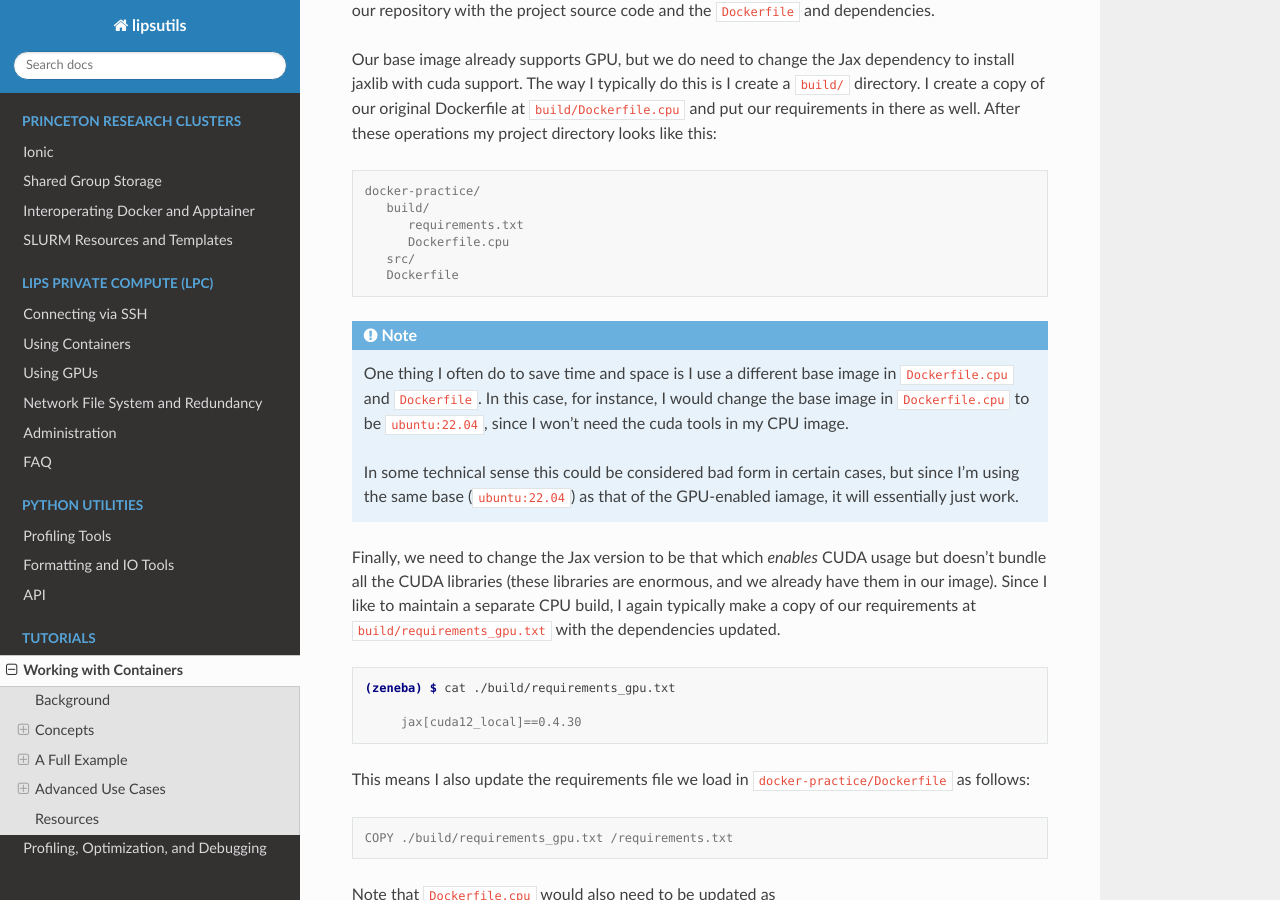
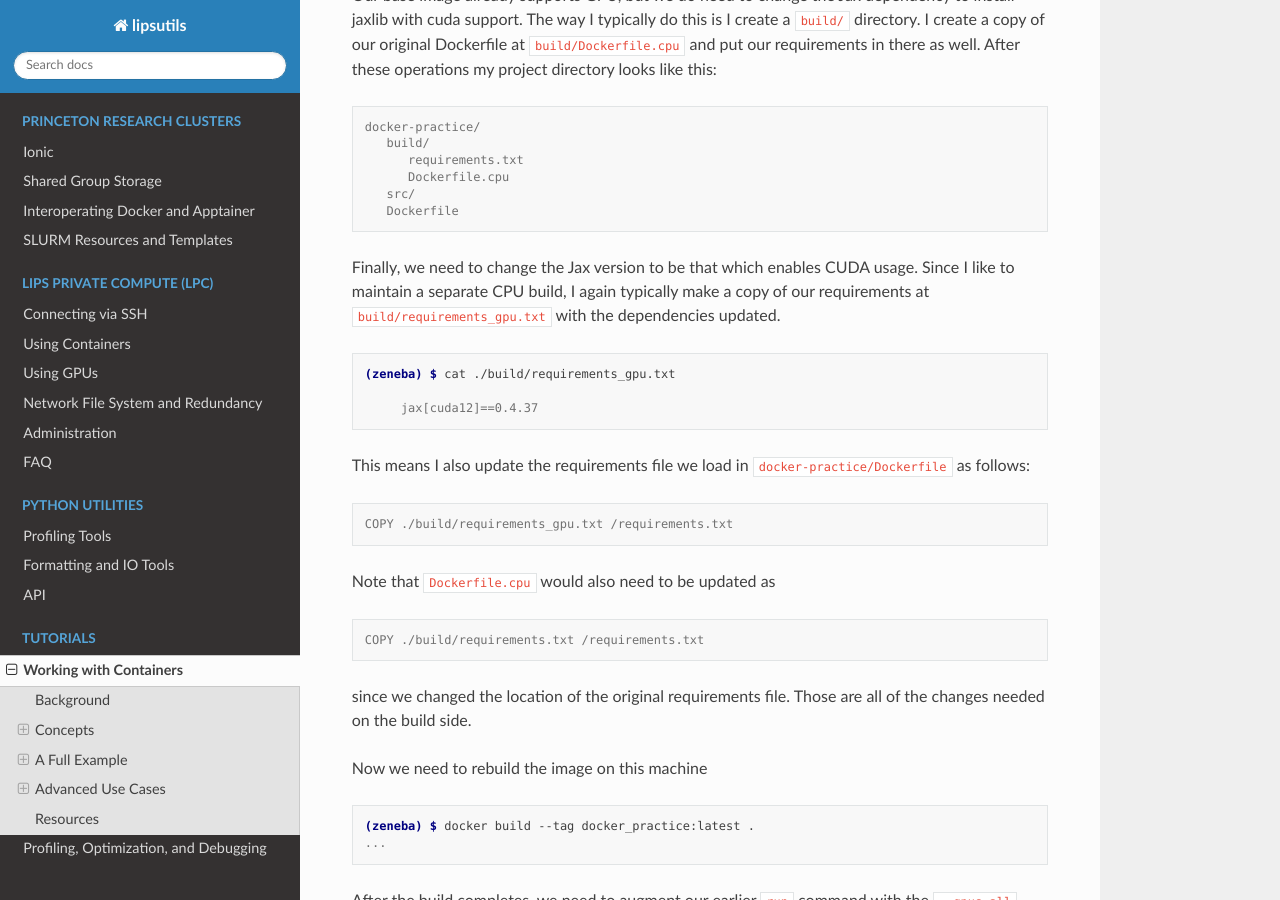
Before and after one commit to PrincetonLIPS/lipsutils, a Sphinx documentation site: the page built from docs/tutorials/docker.rst, in a window 1280 px wide and 900 px high, scrolled down 9161 px. Built offline with Sphinx 7.4.7 and the Read the Docs theme 3.1.0, drawn with Linux system fonts in a browser that asks for light colours; some of the changed text lies outside the part shown.

Commit message:
doc: updates docker tutorial to use ubuntu base image and normal jax installation (to avoid issues with local installs)

```diff
--- a/docs/tutorials/docker.rst
+++ b/docs/tutorials/docker.rst
@@ -237,12 +237,11 @@
     # syntax=docker/dockerfile:1
 
 The next block of two lines specifies the base image with the ``FROM`` directive and a maintainer email.
-The text after the ``FROM`` directive shows that we're using an image published by Nvidia which contains libraries
-required for CUDA 12.2 and CUDNN 8, which itself is based on an Ubuntu 22.04 image.
+The text after the ``FROM`` directive shows that we're using an Ubuntu 22.04 base image.
 
 .. code-block:: console
 
-    FROM nvidia/cuda:12.2.2-cudnn8-devel-ubuntu22.04
+    FROM ubuntu:22.04
     LABEL maintainer="njkrichardson@princeton.edu"
 
 
@@ -344,7 +343,6 @@
 .. code-block:: console
 
    $ docker exec dp python3 -c "import jax.numpy as np; print(np.ones(3).devices())"
-
    {CpuDevice(id=0)}
 
 As we can see, we are indeed running in our container, where ``python3`` is installed.
@@ -407,21 +405,14 @@
       src/
       Dockerfile
 
-.. note::
-
-   One thing I often do to save time and space is I use a different base image in ``Dockerfile.cpu`` and ``Dockerfile``. In this case, for instance, I would change the base
-   image in ``Dockerfile.cpu`` to be ``ubuntu:22.04``, since I won't need the cuda tools in my CPU image.
-
-   In some technical sense this could be considered bad form in certain cases, but since I'm using the same base (``ubuntu:22.04``) as that of the GPU-enabled iamage, it will essentially just work.
-
-Finally, we need to change the Jax version to be that which *enables* CUDA usage but doesn't bundle all the CUDA libraries (these libraries are enormous, and we already have them in our image).
+Finally, we need to change the Jax version to be that which enables CUDA usage.
 Since I like to maintain a separate CPU build, I again typically make a copy of our requirements at ``build/requirements_gpu.txt`` with the dependencies updated.
 
 .. code-block:: console
 
    (zeneba) $ cat ./build/requirements_gpu.txt
 
-        jax[cuda12_local]==0.4.30
+        jax[cuda12]==0.4.37
 
 This means I also update the requirements file we load in ``docker-practice/Dockerfile`` as follows:
 
```
